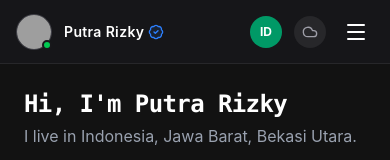
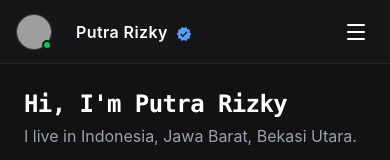
Before and after one commit to arttVinci/tratech.my.id, a React (Vite) app: page / in a window 390 px wide. Shown: the top 160 px of the page. Built offline with nearby package versions, Linux system fonts and the light colour scheme; grey boxes are pictures that could not be loaded.

Commit message:
feat: ProfilHeader Mobile

```diff
--- a/src/components/ProfileHeader.jsx
+++ b/src/components/ProfileHeader.jsx
@@ -1,5 +1,6 @@
 import React from "react";
 import { motion } from "framer-motion";
+import { MdVerified } from "react-icons/md";
 
 export default function ProfileHeader() {
   return (
@@ -22,8 +23,9 @@ export default function ProfileHeader() {
         animate={{ opacity: 1 }}
         transition={{ delay: 0.3 }}
       >
-        <div className="flex items-center justify-center gap-2 mb-1">
+        <div className="flex items-center justify-center gap-1 mb-1">
           <h1 className="text-xl font-semibold text-gray-300">Putra Rizky</h1>
+          <MdVerified className="w-4 h-4 text-blue-400 mt-1" />
         </div>
         <p className="text-gray-400 text-xs mb-4">@traa_rzkyy</p>
 
--- a/src/layouts/MainLayout.jsx
+++ b/src/layouts/MainLayout.jsx
@@ -3,6 +3,7 @@ import { motion } from "framer-motion";
 import { Outlet, useLocation } from "react-router-dom";
 import Sidebar from "../components/Sidebar";
 import { Menu, BadgeCheck, Cloud, Sun } from "lucide-react";
+import { MdVerified } from "react-icons/md";
 
 export default function MainLayout() {
   const location = useLocation();
@@ -18,41 +19,33 @@ export default function MainLayout() {
   return (
     <div className="min-h-screen bg-blue-card flex justify-center items-start p-0 lg:py-14 lg:px-19">
       <header className="lg:hidden w-full fixed top-0 left-0 right-0 bg-zinc-900/95 backdrop-blur-md border-b border-zinc-800 z-50 px-4 h-16 flex items-center justify-between">
-        {/* BAGIAN KIRI: Profil & Nama */}
-        <div className="flex items-center gap-3">
-          {/* Avatar / Foto Profil */}
+        <div className="flex items-center gap-6">
           <div className="relative">
             <img
-              src="https://github.com/shadcn.png" // Ganti dengan URL foto profil Anda
+              src="/images/profile3.jpg"
               alt="Avatar"
               className="w-9 h-9 rounded-full border border-zinc-700 object-cover"
             />
-            {/* Indikator Online (Opsional) */}
             <span className="absolute bottom-0 right-0 w-2.5 h-2.5 bg-green-500 border-2 border-zinc-900 rounded-full"></span>
           </div>
 
-          {/* Nama & Centang Biru */}
-          <div className="flex items-center gap-1">
-            <h1 className="text-white font-semibold text-sm tracking-wide">
+          <div className="flex items-center gap-2">
+            <h1 className="text-white font-semibold text-md tracking-wide">
               Putra Rizky
             </h1>
-            <BadgeCheck className="w-4 h-4 text-blue-500 fill-blue-500/10" />
+            <MdVerified className="w-4 h-4 text-blue-400 mt-1" />
           </div>
         </div>
 
-        {/* BAGIAN KANAN: Action Buttons & Menu */}
         <div className="flex items-center gap-3">
-          {/* Badge Bahasa (ID) - Hijau */}
-          <div className="w-8 h-8 rounded-full bg-emerald-600 flex items-center justify-center cursor-pointer hover:bg-emerald-500 transition-colors">
+          {/* <div className="w-8 h-8 rounded-full bg-emerald-600 flex items-center justify-center cursor-pointer hover:bg-emerald-500 transition-colors">
             <span className="text-white text-xs font-bold">ID</span>
           </div>
 
-          {/* Tombol Tema (Opsional - Contoh pakai icon Cloud/Sun) */}
           <button className="w-8 h-8 rounded-full bg-zinc-800 flex items-center justify-center text-zinc-400 hover:text-white hover:bg-zinc-700 transition-colors">
             <Cloud className="w-4 h-4" />
-          </button>
+          </button> */}
 
-          {/* Tombol Hamburger Menu */}
           <button
             onClick={() => setIsSidebarOpen(true)}
             className="text-white hover:bg-zinc-800 p-1.5 rounded-lg transition-colors"
@@ -76,7 +69,7 @@ export default function MainLayout() {
           transition={{ delay: 0.3 }}
           className="flex-1 ml-0 lg:ml-66 pt-16 lg:pt-0"
         >
-          <div className="max-w-5xl mx-auto py-6 px-6 lg:px-16">
+          <div className="max-w-5xl mx-auto py-6 px-6 lg:px-16 lg:py-0">
             <Outlet />
           </div>
 
```
